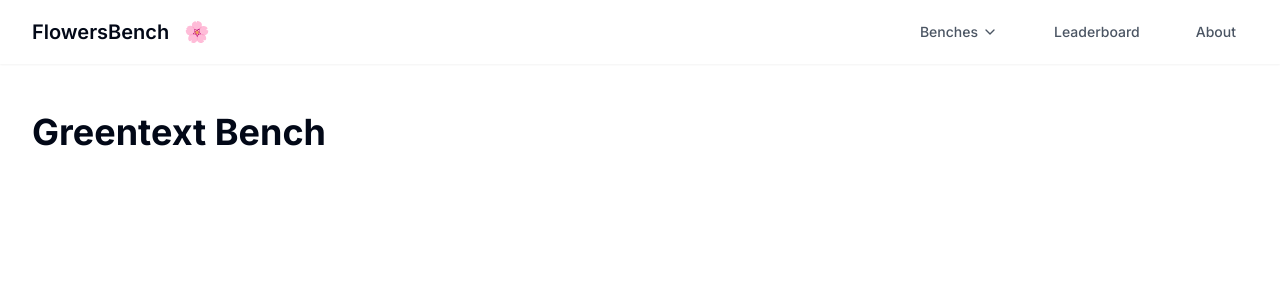
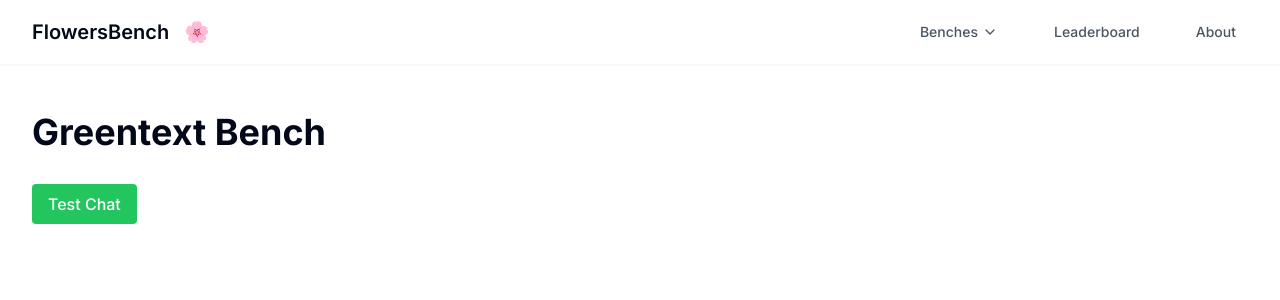
Before and after one commit to jasonthepenguin/flowers_bench, a Next.js app in the folder flowersbench/: page /benches/greentext in a window 1280 px wide. Shown: the top 300 px of the page. Built offline with nearby package versions, Linux system fonts and the light colour scheme.

Commit message:
Add greentext openrouter response test button

```diff
--- /dev/null
+++ b/flowersbench/app/api/chat/route.ts
@@ -0,0 +1,55 @@
+// app/api/chat/route.ts
+import { createOpenRouter } from "@openrouter/ai-sdk-provider";
+import { streamText } from "ai";
+import { NextResponse } from 'next/server';
+
+export async function GET(request: Request) {
+  // This function will be an API endpoint
+  const apiKey = process.env.OPENROUTER_API_KEY;
+
+  if (!apiKey) {
+    console.error('OPENROUTER_API_KEY not found in environment variables');
+    return NextResponse.json(
+      { error: 'API key not configured' },
+      { status: 500 }
+    );
+  }
+
+  return NextResponse.json({ status: 'API key found' });
+}
+
+export async function POST(request: Request) {
+  const apiKey = process.env.OPENROUTER_API_KEY;
+
+  if (!apiKey) {
+    return NextResponse.json(
+      { error: 'API key not configured' },
+      { status: 500 }
+    );
+  }
+
+  const openrouter = createOpenRouter({
+    apiKey,
+    headers: {
+      "HTTP-Referer": process.env.NODE_ENV === 'development'
+        ? "http://localhost:3000"
+        : "https://www.flowersbench.com",
+      "X-Title": "Flowersbench"
+    }
+  });
+
+  try {
+    const { modelName } = await request.json();
+    const result = await streamText({
+      model: openrouter(modelName),
+      prompt: "Write a vegetarian lasagna recipe for 4 people.",
+    });
+    return result.toDataStreamResponse();
+  } catch (error) {
+    console.error('OpenRouter API error:', error);
+    return NextResponse.json(
+      { error: 'Failed to process request' },
+      { status: 500 }
+    );
+  }
+}
--- a/flowersbench/app/benches/greentext/page.tsx
+++ b/flowersbench/app/benches/greentext/page.tsx
@@ -1,9 +1,85 @@
 // app/benches/greentext/page.tsx
+'use client'
+import { useState } from 'react'
+
 export default function GreentextBench() {
+  const [response, setResponse] = useState('')
+  const [isLoading, setIsLoading] = useState(false)
+  const [error, setError] = useState('')
+
+  const handleTest = async () => {
+    try {
+      setIsLoading(true)
+      setResponse('')
+      setError('')
+
+      const response = await fetch('/api/chat', {
+        method: 'POST',
+        headers: {
+          'Content-Type': 'application/json',
+        },
+        body: JSON.stringify({
+          modelName: 'openai/gpt-3.5-turbo'
+        }),
+      })
+
+      if (!response.ok) {
+        const errorData = await response.json();
+        throw new Error(errorData.error || 'Failed to fetch response');
+      }
+
+      if (response.body) {
+        const reader = response.body.getReader()
+        let text = ''
+
+        while (true) {
+          const { done, value } = await reader.read()
+          if (done) break
+
+          const chunk = new TextDecoder().decode(value)
+          text += chunk
+          setResponse(text)
+        }
+      }
+    } catch (error) {
+      console.error('Error:', error)
+      setError(error instanceof Error ? error.message : 'An error occurred')
+    } finally {
+      setIsLoading(false)
+    }
+  }
+
   return (
     <div className="max-w-7xl mx-auto px-4 sm:px-6 lg:px-8 py-12">
-      <h1 className="text-4xl font-bold">Greentext Bench</h1>
-      {/* Add your Greentext bench content here */}
+      <h1 className="text-4xl font-bold mb-8">Greentext Bench</h1>
+
+      <div className="space-y-6">
+        <button
+          onClick={handleTest}
+          disabled={isLoading}
+          className={`px-4 py-2 rounded font-medium ${
+            isLoading
+              ? 'bg-gray-400 cursor-not-allowed'
+              : 'bg-green-500 hover:bg-green-600 text-white'
+          }`}
+        >
+          {isLoading ? 'Getting Response...' : 'Test Chat'}
+        </button>
+
+        {error && (
+          <div className="bg-red-50 border-l-4 border-red-400 p-4">
+            <p className="text-red-700">{error}</p>
+          </div>
+        )}
+
+        {response && (
+          <div className="prose max-w-none">
+            <div className="bg-white shadow rounded-lg p-6 whitespace-pre-wrap">
+              {response}
+            </div>
+          </div>
+        )}
+      </div>
     </div>
   )
 }
--- a/flowersbench/package.json
+++ b/flowersbench/package.json
@@ -9,7 +9,9 @@
     "lint": "next lint"
   },
   "dependencies": {
+    "@openrouter/ai-sdk-provider": "^0.0.6",
     "@radix-ui/react-slot": "^1.1.1",
+    "ai": "^4.0.32",
     "class-variance-authority": "^0.7.1",
     "clsx": "^2.1.1",
     "lucide-react": "^0.469.0",
```
Also changed, not shown: 1 other file (tests, documents, lock files or other folders).
